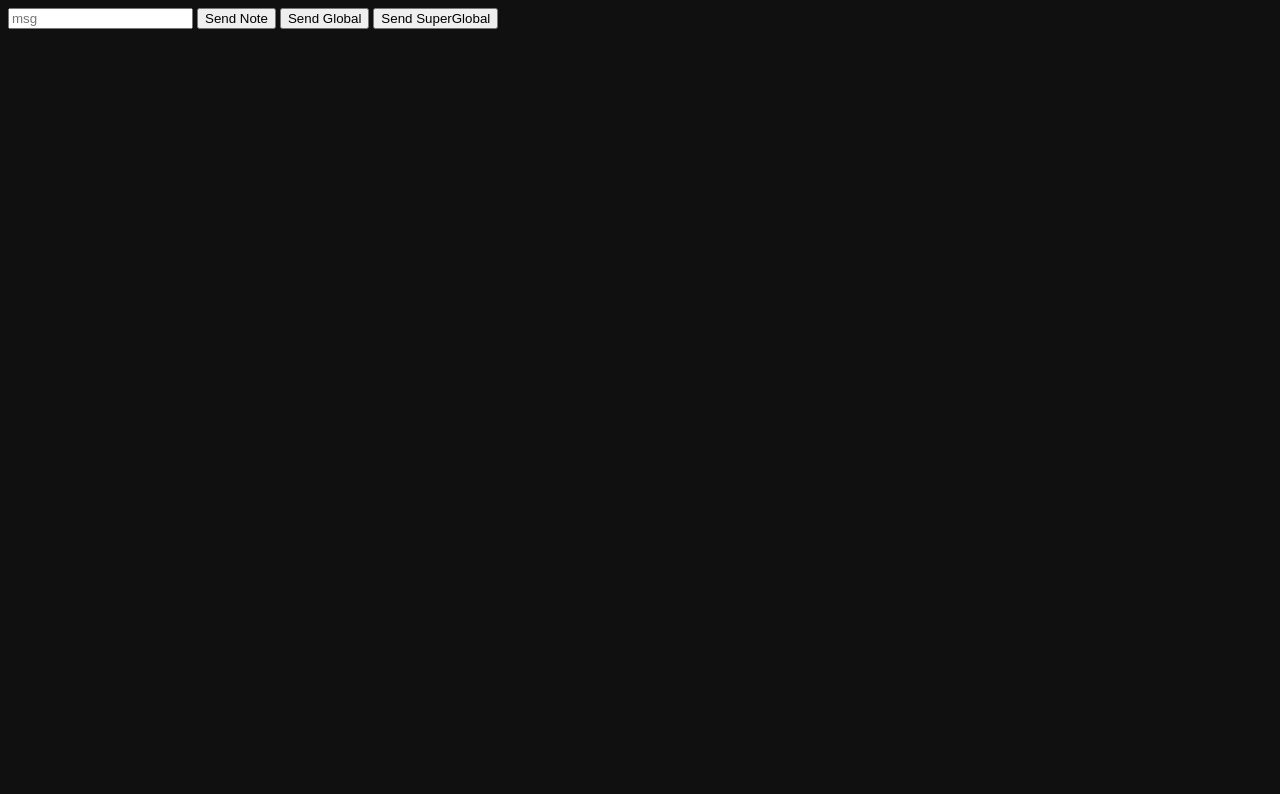
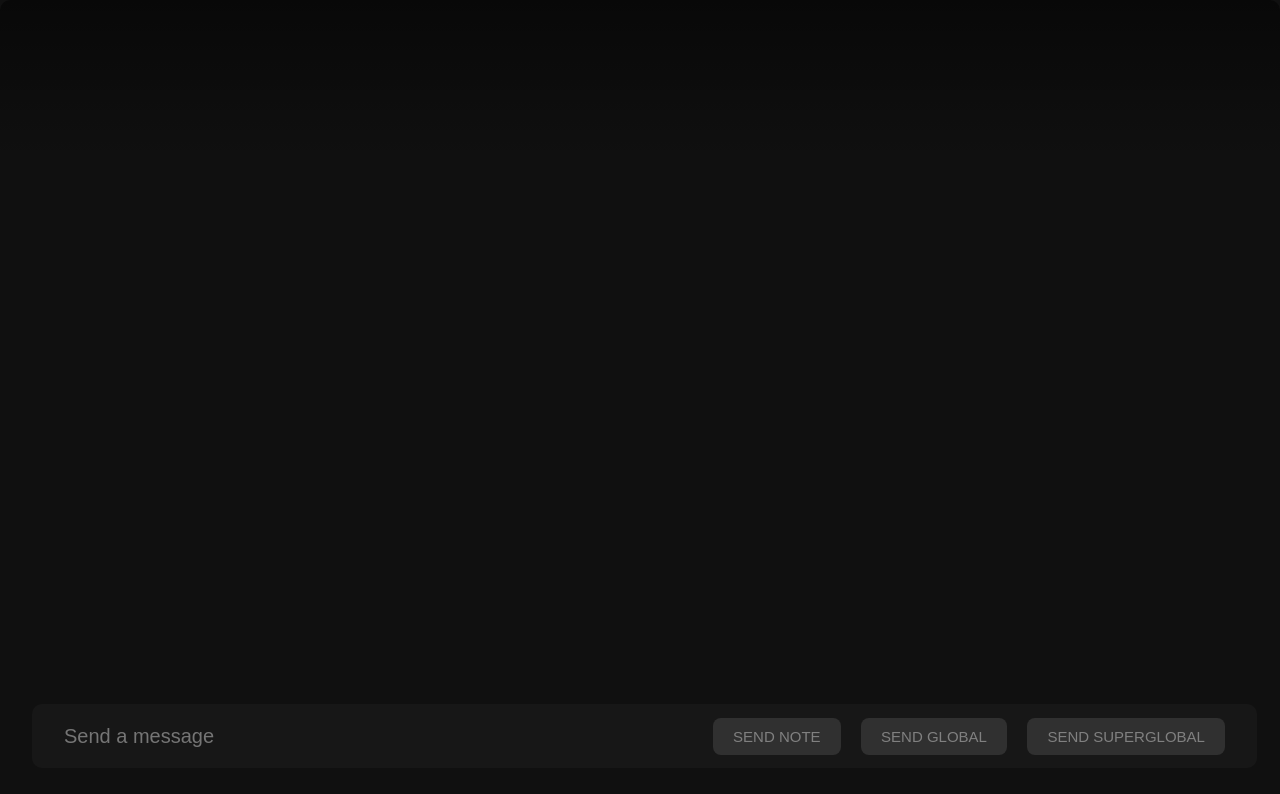
Before and after one commit to IIM-Creative-Technology/Node.js-A2-Pouet-Grp7, a plain HTML site: page frontend/index.html in a window 1280 px wide. Drawn offline with nearby package versions, Linux system fonts and the light colour scheme; no server answers.

Commit message:
:lipstick: Add Front On Message Part

```diff
--- a/frontend/index.html
+++ b/frontend/index.html
@@ -11,18 +11,23 @@
     <!-- <button id="btn">Fetch data</button>
     <button id="btnSocket">Send socket</button> -->
 
-
-    <input type="text" placeholder="msg" id="msgInput">
-
-    <button id="btnNote">Send Note</button>
-    <button id="btnGlobal">Send Global</button>
-    <button id="btnSuperGlobal">Send SuperGlobal</button>
+    <div class="typeZone">
+        <div>
+            <input type="text" placeholder="Send a message" id="msgInput">
+        </div>
+        <div class="sendType">
+            <button id="btnNote">Send Note</button>
+            <button id="btnGlobal">Send Global</button>
+            <button id="btnSuperGlobal">Send SuperGlobal</button>
+        </div>
+    </div>
 
     <!-- <div>firstName: <span id="firstName"></span></div>
     <div>lastName: <span id="lastName"></span></div>
     <div>email: <span id="email"></span></div> -->
 
     <ul></ul>
+    <div class="gradient"></div>
 
     <!-- <input id="email" type="text" placeholder="email">
     <button id="connect">Connect</button>
--- a/frontend/style.css
+++ b/frontend/style.css
@@ -1,3 +1,88 @@
-body{
+*{
+    margin: 0;
+    padding: 0;
+    box-sizing: border-box;
+    font-family: 'Poppins', sans-serif;
+    color: grey;
+  }
+
+  body{
     background-color: rgb(16, 16, 16);
-}
+    padding: 4vh;
+    position: relative;
+    display: flex;
+    width: 100%;
+    height: 100vh;
+  }
+
+  .typeZone {
+    bottom: 4vh;
+    position: absolute;
+    width: 95.7%;
+    border-radius: 10px;
+    height: 8vh;
+    display: flex;
+    padding: 0 4vh;
+    flex-direction: row;
+    justify-content: space-between;
+    align-items: center;
+    background-color: rgb(23, 23, 23);
+  }
+
+  .typeZone input {
+    background-color: transparent;
+    border: none;
+    font-size: 20px;
+  }
+
+  .typeZone input:focus {
+    outline: none;
+  }
+
+  .typeZone button {
+    background-color: transparent;
+    border: none;
+    font-size: 15px;
+    margin-left: 2vh;
+    background-color: rgb(48, 48, 48);
+    padding: 10px 20px;
+    border-radius: 8px;
+    text-transform: uppercase;
+  }
+
+  .typeZone button:hover {
+    transform: scale(1.1);
+  }
+
+  ul {
+    list-style: none;
+    width: 100%;
+    height: 91%;
+    padding-left: 5vh;
+    padding-bottom: 2vh;
+    justify-content: end;
+    display: flex;
+    flex-direction: column;
+    font-size: 20px;
+    position: relative;
+  }
+
+  ul::-webkit-scrollbar {
+    background-color: rgb(48, 48, 48);
+    border-radius: 5px;
+  }
+
+  ul li {
+    margin-bottom: 1vh;
+  }
+
+  .gradient {
+    background: linear-gradient( rgba(0, 0, 0, 0.5) 0%, rgba(0, 0, 0, 0) 100%);
+    position: absolute;
+    width: 100%;
+    height: 20%;
+    z-index: 10;
+    left: 0;
+    top: 0;
+    border-radius: 10px;
+  }
```
